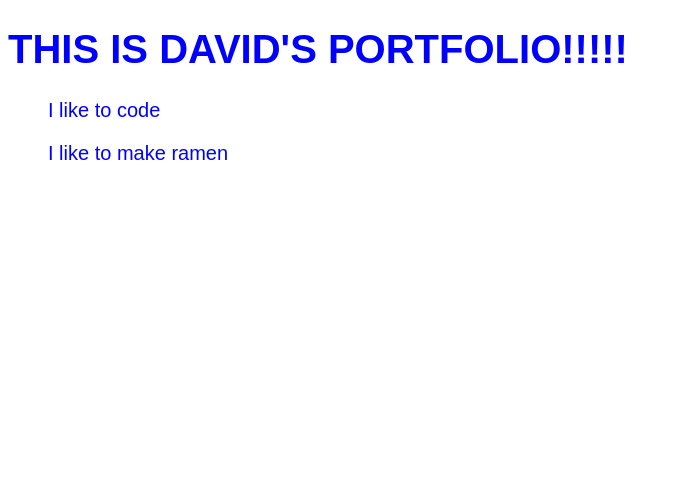
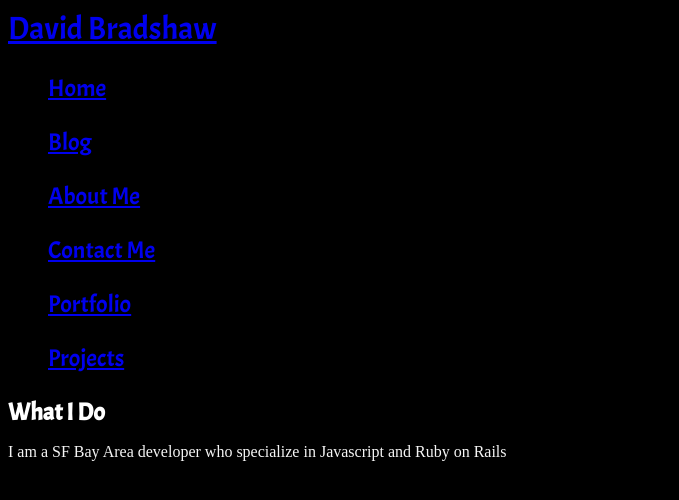
Before and after one commit to dbee1024/Portfolio, a plain HTML site: page index.html in a window 1280 px wide. Shown: the whole page, without its empty margins (0-679 px from the left). Drawn offline with Linux system fonts and the light colour scheme.

Commit message:
added header links

```diff
--- a/index.html
+++ b/index.html
@@ -1,14 +1,45 @@
 <!DOCTYPE html>
 <html>
     <head>
-    <link rel="stylesheet" type="text/css" href="main.css">
-        <body>
-            <h1>THIS IS DAVID'S PORTFOLIO!!!!!</h1>
-                <ul> I like to code</ul>
-                <ul>I like to make ramen</ul>
+        <meta charset="utf-8">
+        <meta http-equiv="X-UA-Compatible" content="IE=edge">
+        <meta name="viewport" content="width=device-width, initial-scale=1">
+        <meta name="description" content="">
+        <meta name="author" content="">
+        <link rel="stylesheet" type="text/css" href="main.css">
+        <link href="https://fonts.googleapis.com/css?family=Abril+Fatface|Acme|Fjalla+One" rel="stylesheet">
+    </head>
+        <header>
+            <div class = "head-name">
+                <a href="#">David Bradshaw</a>
+            </div>
+            </header>
+            <body>
+            <div class = "container">
+                <ul>
+                    <a href="#">Home</a>
+                </ul>
+                <ul>
+                    <a href="#">Blog</a>
+                </ul>
+                <ul>
+                    <a href="#">About Me</a>
+                </ul>
+                <ul>
+                    <a href="#">Contact Me</a>
+                </ul>
+                <ul>
+                    <a href="#">Portfolio</a>
+                </ul>
+                <ul>
+                    <a href="#">Projects</a>
+                </ul>
+            </div>
 
+            <h1>What I Do</h1>
+                <div class ="summary">I am a SF Bay Area developer who specialize in Javascript and Ruby on Rails</div>
 
         </body>
         <script src='script.js'></script>
-    </head>
+
 </html>
--- a/main.css
+++ b/main.css
@@ -1,5 +1,27 @@
 body {
+    background-color: black;
+
+}
+.head-name {
     color:blue;
-    font-size: 20px;
-    font-family: sans-serif
+    font-size: 2.0em;
+    font-family: 'Acme', sans-serif;
+
 }
+.container {
+    color:white;
+    font-size: 1.5em;
+    font-family: 'Acme';
+
+}
+.summary {
+    color:whitesmoke;
+    font-family'Acme';
+}
+
+
+h1 {
+    color:white;
+    font-size: 1.5em;
+    font-family:'Acme';
+}
```
